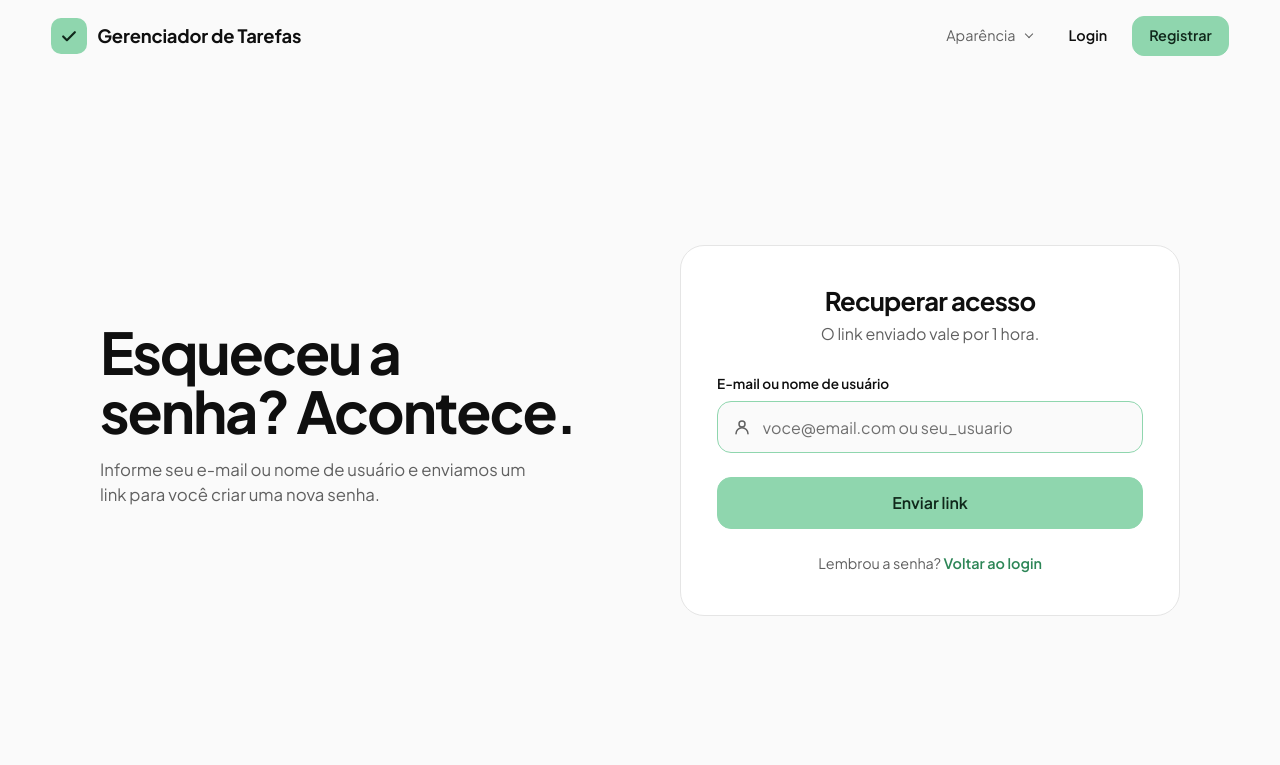
After one commit to alyssa-sys/FSI-Wake-Up-Call-Tutorial-Flask, a Flask app: page /esqueci_senha in a window 1280 px wide. The commit adds this page. Shown: the top 765 px of the page. Run offline with Flask 3, Linux system fonts and the light colour scheme; some libraries are stand-ins or nearby versions.

Commit message:
adicionando esqueceu senha, redefinir senha e excluir conta

```diff
--- a/gerenciador_de_tarefas/app.py
+++ b/gerenciador_de_tarefas/app.py
@@ -100,6 +100,71 @@ def enviar_email_confirmacao(usuario):
         app.logger.error(f'Falha ao enviar e-mail de confirmação: {e}')
         return False
 
+# Redefinição de senha
+_serializador_senha = URLSafeTimedSerializer(app.config['SECRET_KEY'], salt='redefinir-senha')
+VALIDADE_TOKEN_SENHA_SEGUNDOS = 60 * 60  # o link vale 1 hora
+TAMANHO_MIN_SENHA = 6
+
+def gerar_token_senha(usuario):
+    # Guarda um pedaço do hash da senha atual: assim que a senha muda, o link antigo deixa de valer.
+    return _serializador_senha.dumps({'id': usuario.id, 'v': usuario.senha[-12:]})
+
+def ler_token_senha(token):
+    """Devolve o usuário dono do token, ou None se o link for inválido/expirado/já usado."""
+    try:
+        dados = _serializador_senha.loads(token, max_age=VALIDADE_TOKEN_SENHA_SEGUNDOS)
+    except (SignatureExpired, BadSignature):
+        return None
+    usuario = db.session.get(Usuario, dados.get('id')) if isinstance(dados, dict) else None
+    if not usuario or usuario.senha[-12:] != dados.get('v'):
+        return None
+    return usuario
+
+def validar_nova_senha(nova, confirmar):
+    """Devolve a mensagem de erro, ou None se a senha é válida."""
+    if len(nova) < TAMANHO_MIN_SENHA:
+        return f'A nova senha precisa ter pelo menos {TAMANHO_MIN_SENHA} caracteres.'
+    if nova != confirmar:
+        return 'A confirmação não bate com a nova senha.'
+    return None
+
+def enviar_email_redefinicao(usuario):
+    """Envia o link para criar uma nova senha. Devolve True se enviou, False se deu erro."""
+    remetente = os.environ.get('MAIL_USER')
+    senha = os.environ.get('MAIL_SENHA')
+    if not remetente or not senha:
+        app.logger.error('MAIL_USER / MAIL_SENHA não configurados.')
+        return False
+
+    link = url_for('redefinir_senha', token=gerar_token_senha(usuario), _external=True)
+    msg = EmailMessage()
+    msg['Subject'] = 'Redefinir sua senha - Gerenciador de Tarefas'
+    msg['From'] = remetente
+    msg['To'] = usuario.email
+    msg.set_content(
+        f'Olá, {usuario.nome}!\n\n'
+        f'Para criar uma nova senha, abra o link abaixo (vale por 1 hora):\n{link}\n\n'
+        'Se não foi você que pediu, ignore este e-mail: sua senha continua a mesma.'
+    )
+    msg.add_alternative(
+        f'<p>Olá, {escape(usuario.nome)}!</p>'
+        '<p>Para criar uma nova senha, clique no botão abaixo (vale por 1 hora):</p>'
+        f'<p><a href="{link}" style="background:#4f46e5;color:#fff;padding:12px 20px;'
+        'border-radius:8px;text-decoration:none;display:inline-block">Criar nova senha</a></p>'
+        f'<p style="color:#666;font-size:13px">Ou copie este link: {link}</p>'
+        '<p style="color:#666;font-size:13px">Se não foi você que pediu, ignore este e-mail: sua senha continua a mesma.</p>',
+        subtype='html',
+    )
+    try:
+        with smtplib.SMTP('smtp.gmail.com', 587, timeout=10) as smtp:
+            smtp.starttls()
+            smtp.login(remetente, senha)
+            smtp.send_message(msg)
+        return True
+    except Exception as e:
+        app.logger.error(f'Falha ao enviar e-mail de redefinição de senha: {e}')
+        return False
+
 # Cria função do link para google agenda
 def link_google_calendar(tarefa):
     if not tarefa.prazo:
@@ -456,6 +521,46 @@ def login():
 
     return render_template('login.html')
 
+@app.route('/esqueci_senha', methods=['GET', 'POST'])
+def esqueci_senha():
+    if current_user.is_authenticated:
+        return redirect(url_for('perfil'))
+    if request.method == 'POST':
+        identificador = request.form.get('identificador', '').strip()
+        usuario = Usuario.query.filter(
+            (Usuario.email == identificador.lower()) | (Usuario.nomeUsuario == identificador)
+        ).first() if identificador else None
+        if usuario:
+            if usuario.email_verificado:
+                enviar_email_redefinicao(usuario)
+            else:
+                # conta que nunca confirmou o e-mail: manda o link de confirmação no lugar
+                enviar_email_confirmacao(usuario)
+        # Mesma resposta exista a conta ou não, para não revelar quem tem cadastro.
+        flash('Se existir uma conta com esses dados, enviamos um link para o e-mail cadastrado. Veja também o spam.', 'success')
+        return redirect(url_for('login'))
+    return render_template('esqueci_senha.html')
+
+@app.route('/redefinir_senha/<token>', methods=['GET', 'POST'])
+def redefinir_senha(token):
+    usuario = ler_token_senha(token)
+    if not usuario:
+        flash('Link inválido ou expirado. Peça um novo.', 'danger')
+        return redirect(url_for('esqueci_senha'))
+
+    if request.method == 'POST':
+        nova = request.form.get('senha', '')
+        erro = validar_nova_senha(nova, request.form.get('confirmar_senha', ''))
+        if erro:
+            flash(erro, 'danger')
+            return render_template('redefinir_senha.html', token=token)
+        usuario.senha = generate_password_hash(nova)
+        db.session.commit()
+        flash('Senha alterada! Agora você já pode entrar.', 'success')
+        return redirect(url_for('login'))
+
+    return render_template('redefinir_senha.html', token=token)
+
 #admin
 @app.route('/admin')
 @login_required
@@ -947,6 +1052,99 @@ def perfil():
 
     return render_template('perfil.html')
 
+@app.route('/perfil/senha', methods=['POST'])
+@login_required
+def alterar_senha():
+    atual = request.form.get('senha_atual', '')
+    nova = request.form.get('senha_nova', '')
+    if not check_password_hash(current_user.senha, atual):
+        flash('A senha atual está incorreta.', 'danger')
+        return redirect(url_for('perfil'))
+    erro = validar_nova_senha(nova, request.form.get('senha_confirmar', ''))
+    if erro:
+        flash(erro, 'danger')
+        return redirect(url_for('perfil'))
+    if check_password_hash(current_user.senha, nova):
+        flash('A nova senha precisa ser diferente da atual.', 'danger')
+        return redirect(url_for('perfil'))
+    current_user.senha = generate_password_hash(nova)
+    db.session.commit()
+    flash('Senha alterada com sucesso!', 'success')
+    return redirect(url_for('perfil'))
+
+def apagar_dados_do_usuario(uid):
+    """Remove o usuário e tudo que depende dele. Não faz commit (quem chama faz)."""
+    # 1) Equipes que ele criou: passa o comando para outro membro; se não há ninguém, apaga a equipe.
+    for equipe in Equipe.query.filter_by(dono_id=uid).all():
+        outros = [m for m in equipe.membros if m.usuario_id != uid]
+        if outros:
+            novo_dono = next((m for m in outros if m.cargo == 'admin'), outros[0])
+            novo_dono.cargo = 'admin'
+            equipe.dono_id = novo_dono.usuario_id
+        else:
+            for t in list(equipe.tarefas):
+                db.session.delete(t)
+            db.session.delete(equipe)  # membros e convites caem junto (cascade)
+    db.session.flush()
+
+    # 2) Tarefas de equipe: as dele passam para o criador da equipe (as pendentes ficam "Cancelada",
+    #    igual a quando alguém sai da equipe).
+    for t in Tarefa.query.filter(Tarefa.equipe_id.isnot(None),
+                                 or_(Tarefa.criador_id == uid, Tarefa.responsavel_id == uid)).all():
+        dono = t.equipe.dono_id
+        if t.responsavel_id == uid:
+            if t.status != 'Concluída':
+                t.status = 'Cancelada'
+            t.responsavel_id = dono
+        if t.criador_id == uid:
+            t.criador_id = dono
+
+    # 3) Tarefas pessoais: as que ele enviou para um contato ficam com o contato; o resto é apagado.
+    for t in Tarefa.query.filter(Tarefa.equipe_id.is_(None),
+                                 or_(Tarefa.criador_id == uid, Tarefa.responsavel_id == uid)).all():
+        if t.criador_id == uid and t.responsavel_id != uid:
+            t.criador_id = t.responsavel_id
+        else:
+            db.session.delete(t)  # pelo ORM, para apagar as subtarefas junto
+    db.session.flush()
+
+    # 4) Categorias dele (tarefas de outras pessoas nelas só perdem a categoria)
+    for c in Categoria.query.filter_by(usuario_id=uid).all():
+        Tarefa.query.filter_by(categoria_id=c.id).update({'categoria_id': None})
+        db.session.delete(c)  # os compartilhamentos caem junto (cascade)
+    db.session.flush()
+
+    # 5) Vínculos soltos e, por fim, o usuário
+    CategoriaCompartilhada.query.filter_by(usuario_id=uid).delete()
+    ConviteEquipe.query.filter(or_(ConviteEquipe.convidado_id == uid, ConviteEquipe.convidante_id == uid)).delete()
+    MembroEquipe.query.filter_by(usuario_id=uid).delete()
+    Contato.query.filter(or_(Contato.solicitante_id == uid, Contato.destinatario_id == uid)).delete()
+    Usuario.query.filter_by(id=uid).delete()
+
+@app.route('/perfil/excluir', methods=['POST'])
+@login_required
+def excluir_conta():
+    if not check_password_hash(current_user.senha, request.form.get('senha', '')):
+        flash('Senha incorreta. Sua conta não foi excluída.', 'danger')
+        return redirect(url_for('perfil'))
+    if current_user.cargo == 'admin' and Usuario.query.filter_by(cargo='admin').count() <= 1:
+        flash('Você é o único administrador do sistema, então a conta não pode ser excluída.', 'danger')
+        return redirect(url_for('perfil'))
+
+    uid = current_user.id
+    try:
+        apagar_dados_do_usuario(uid)
+        db.session.commit()
+    except Exception as e:
+        db.session.rollback()
+        app.logger.error(f'Falha ao excluir a conta {uid}: {e}')
+        flash('Não foi possível excluir a conta agora. Tente de novo.', 'danger')
+        return redirect(url_for('perfil'))
+
+    logout_user()
+    flash('Sua conta foi excluída. Sentiremos sua falta!', 'success')
+    return redirect(url_for('login'))
+
 #criar categoria
 @app.route('/categorias/criar', methods=['POST'])
 @login_required
--- a/gerenciador_de_tarefas/public/static/static.css
+++ b/gerenciador_de_tarefas/public/static/static.css
@@ -1294,3 +1294,8 @@ textarea.form-control { border-radius: 14px; }
 .contato-nome-linha .eq-tag { flex: none; font-size: .8rem; padding: .25rem .7rem; }
 /* Notificações: texto de apoio longo (tarefas recebidas) pode quebrar linha */
 .contato-usuario.contato-usuario-livre { white-space: normal; overflow: visible; text-overflow: clip; line-height: 1.4; }
+
+/* Link "Esqueceu a senha?" (tela de login) */
+.lc-esqueci { margin: -.2rem 0 1rem; text-align: right; font-size: .85rem; }
+.lc-esqueci a { font-weight: 600; text-decoration: none; color: var(--cor-link); }
+.lc-esqueci a:hover { text-decoration: underline; }
--- /dev/null
+++ b/gerenciador_de_tarefas/templates/esqueci_senha.html
@@ -0,0 +1,51 @@
+{% extends "base.html" %}
+{% block title %}Esqueci a senha - Gerenciador de Tarefas{% endblock %}
+{% block content %}
+
+<div class="lc-page">
+  <div class="lc-hero">
+    <section class="lc-intro">
+      <h1 class="lc-headline">Esqueceu a senha? Acontece.</h1>
+      <p class="lc-sub">
+        Informe seu e-mail ou nome de usuário e enviamos um link para você criar uma nova senha.
+      </p>
+    </section>
+
+    <section class="lc-card lc-card-centro">
+      <h2 class="lc-titulo">Recuperar acesso</h2>
+      <p class="lc-desc">O link enviado vale por 1 hora.</p>
+
+      <form method="POST" action="{{ url_for('esqueci_senha') }}">
+        <div class="lc-campo">
+          <label for="identificador">E-mail ou nome de usuário</label>
+          <div class="lc-input-wrap">
+            <svg width="18" height="18" viewBox="0 0 24 24" fill="none" stroke="currentColor" stroke-width="2" stroke-linecap="round" stroke-linejoin="round" aria-hidden="true">
+              <circle cx="12" cy="8" r="4" />
+              <path d="M4 21a8 8 0 0 1 16 0" />
+            </svg>
+            <input
+              type="text"
+              id="identificador"
+              name="identificador"
+              class="form-control lc-input"
+              placeholder="voce@email.com ou seu_usuario"
+              autocomplete="username"
+              required
+              autofocus
+            />
+          </div>
+        </div>
+
+        <button type="submit" class="btn btn-principal lc-entrar w-100">
+          Enviar link
+        </button>
+      </form>
+
+      <p class="lc-rodape">
+        Lembrou a senha?
+        <a href="{{ url_for('login') }}">Voltar ao login</a>
+      </p>
+    </section>
+  </div>
+</div>
+{% endblock %}
--- a/gerenciador_de_tarefas/templates/login.html
+++ b/gerenciador_de_tarefas/templates/login.html
@@ -83,6 +83,9 @@ endblock %} {% block content %}
           </div>
         </div>
 
+        <p class="lc-esqueci">
+          <a href="{{ url_for('esqueci_senha') }}">Esqueceu a senha?</a>
+        </p>
         <button type="submit" class="btn btn-principal lc-entrar w-100">
           Entrar
         </button>
```
Also changed, not shown: gerenciador_de_tarefas/templates/perfil.html (+63 -0 lines), gerenciador_de_tarefas/templates/redefinir_senha.html (added, +82 -0 lines).
